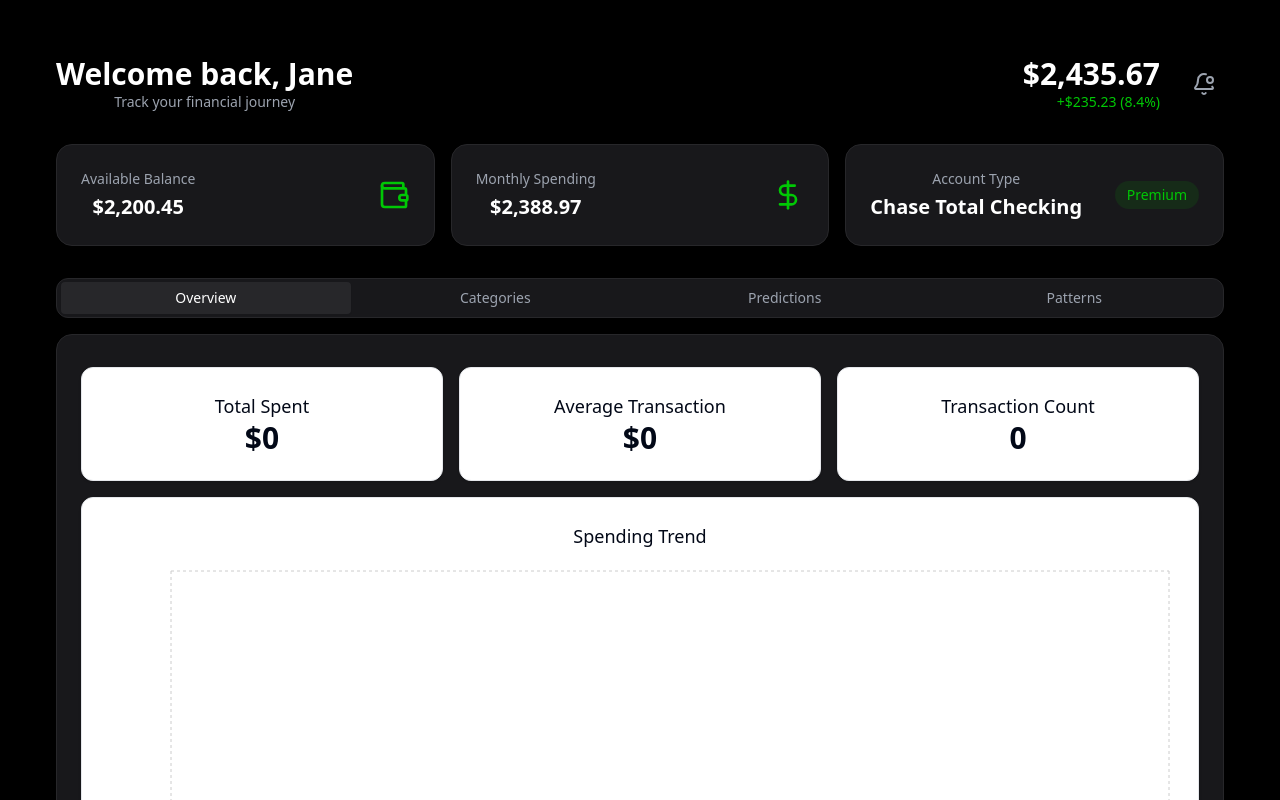
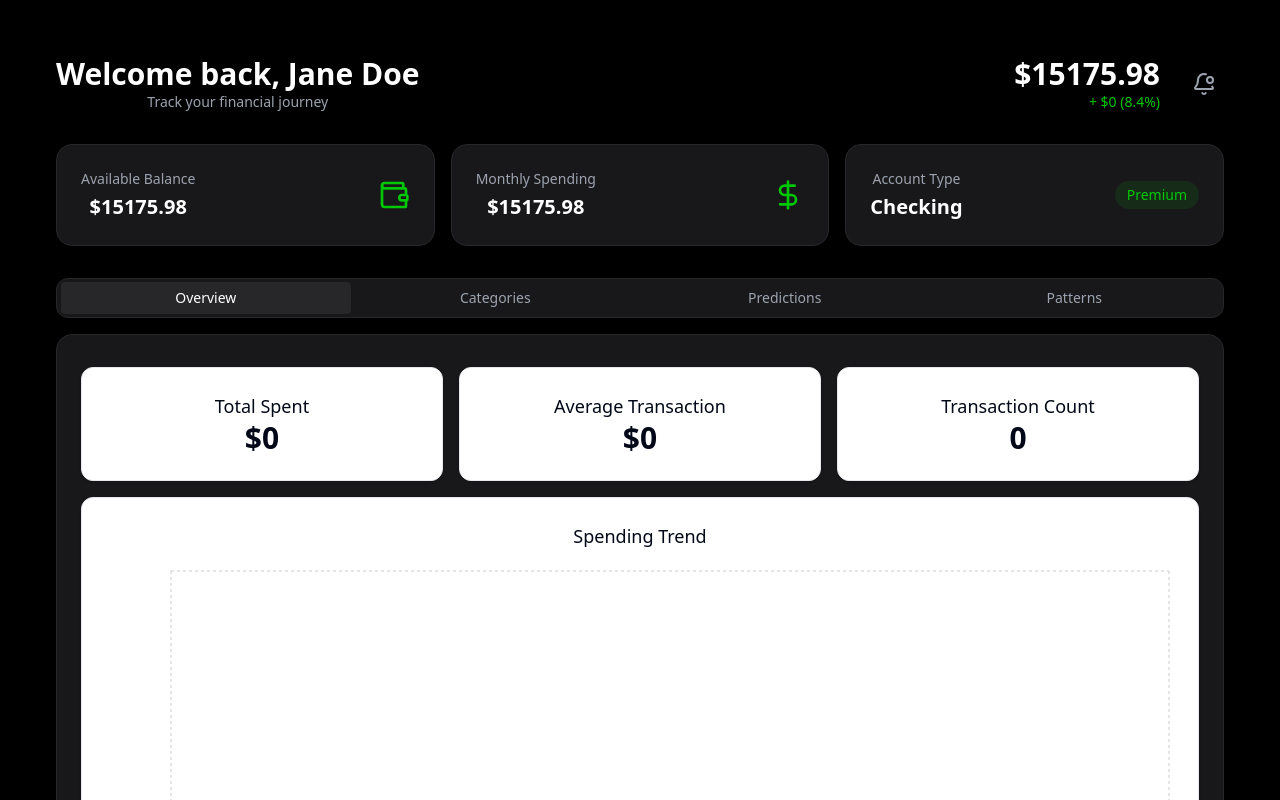
Before and after one commit to segfal/WealthHub, a React (Vite) app in the folder client/: page / in a window 1280 px wide. Shown: the top 800 px of the page. Built offline with nearby package versions, Linux system fonts and the light colour scheme.

Commit message:
add dummy transaction

```diff
--- a/client/src/Homepage.tsx
+++ b/client/src/Homepage.tsx
@@ -6,6 +6,9 @@ import SpendingCategories from "@/components/SpendingCategories";
 import SpendingPredictions from "@/components/SpendingPredictions";
 import SpendingPatterns from "@/components/SpendingPatterns";
 import { DollarSign, Wallet, BellDot } from "lucide-react";
+import { dummyTransactions } from "./data";
+
+const user = dummyTransactions[0];
 
 const containerVariants = {
   hidden: { opacity: 0 },
@@ -30,7 +33,7 @@ const Homepage = () => {
             animate={{ y: 0, opacity: 1 }}
             transition={{ duration: 0.5 }}
           >
-            <h1 className="text-3xl font-bold">Welcome back, Jane</h1>
+            <h1 className="text-3xl font-bold">Welcome back, {user.account.owner_name}</h1>
             <p className="text-gray-400 text-sm">Track your financial journey</p>
           </motion.div>
 
@@ -41,8 +44,8 @@ const Homepage = () => {
             className="flex items-center space-x-6"
           >
             <div className="text-right">
-              <p className="text-3xl font-bold">$2,435.67</p>
-              <p className="text-[#00C805] text-sm font-medium">+$235.23 (8.4%)</p>
+              <p className="text-3xl font-bold">${user.account.balance.current}</p>
+              <p className="text-[#00C805] text-sm font-medium">+ ${user.account.balance.current - user.account.balance.available} (8.4%)</p>
             </div>
             <button className="p-2 rounded-full hover:bg-zinc-900 transition-colors">
               <BellDot className="w-6 h-6 text-gray-400" />
@@ -64,7 +67,7 @@ const Homepage = () => {
             <div className="flex items-center justify-between">
               <div>
                 <p className="text-gray-400 text-sm">Available Balance</p>
-                <p className="text-xl font-bold mt-1">$2,200.45</p>
+                <p className="text-xl font-bold mt-1">${user.account.balance.available}</p>
               </div>
               <Wallet className="w-8 h-8 text-[#00C805]" />
             </div>
@@ -77,7 +80,7 @@ const Homepage = () => {
             <div className="flex items-center justify-between">
               <div>
                 <p className="text-gray-400 text-sm">Monthly Spending</p>
-                <p className="text-xl font-bold mt-1">$2,388.97</p>
+                <p className="text-xl font-bold mt-1">${user.account.balance.available}</p>
               </div>
               <DollarSign className="w-8 h-8 text-[#00C805]" />
             </div>
@@ -90,7 +93,7 @@ const Homepage = () => {
             <div className="flex items-center justify-between">
               <div>
                 <p className="text-gray-400 text-sm">Account Type</p>
-                <p className="text-xl font-bold mt-1">Chase Total Checking</p>
+                <p className="text-xl font-bold mt-1">{user.account.account_type}</p>
               </div>
               <div className="bg-[#00C805]/10 text-[#00C805] px-3 py-1 rounded-full text-sm font-medium">
                 Premium
--- a/client/src/data.ts
+++ b/client/src/data.ts
@@ -1,5 +1,6 @@
-export const dummyTransactions = [
-    // ... your existing data ...
-];
+import jane from "./dummy_data/jane.json";
+import jake from "./dummy_data/jake.json";
+import jill from "./dummy_data/jill.json";
+import john from "./dummy_data/john.json";
 
-export default dummyTransactions;
+export const dummyTransactions = [jane, jake, jill, john];
```
